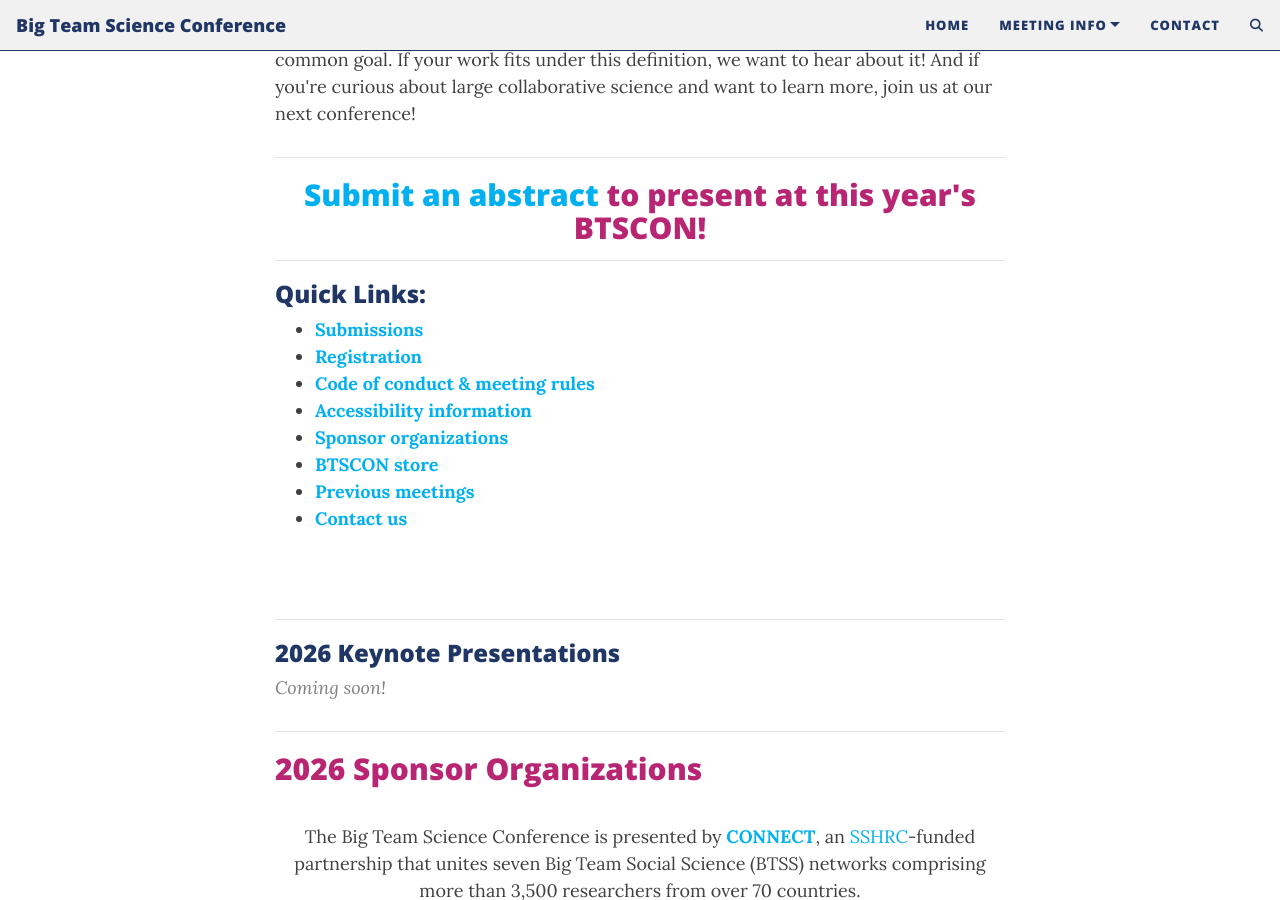
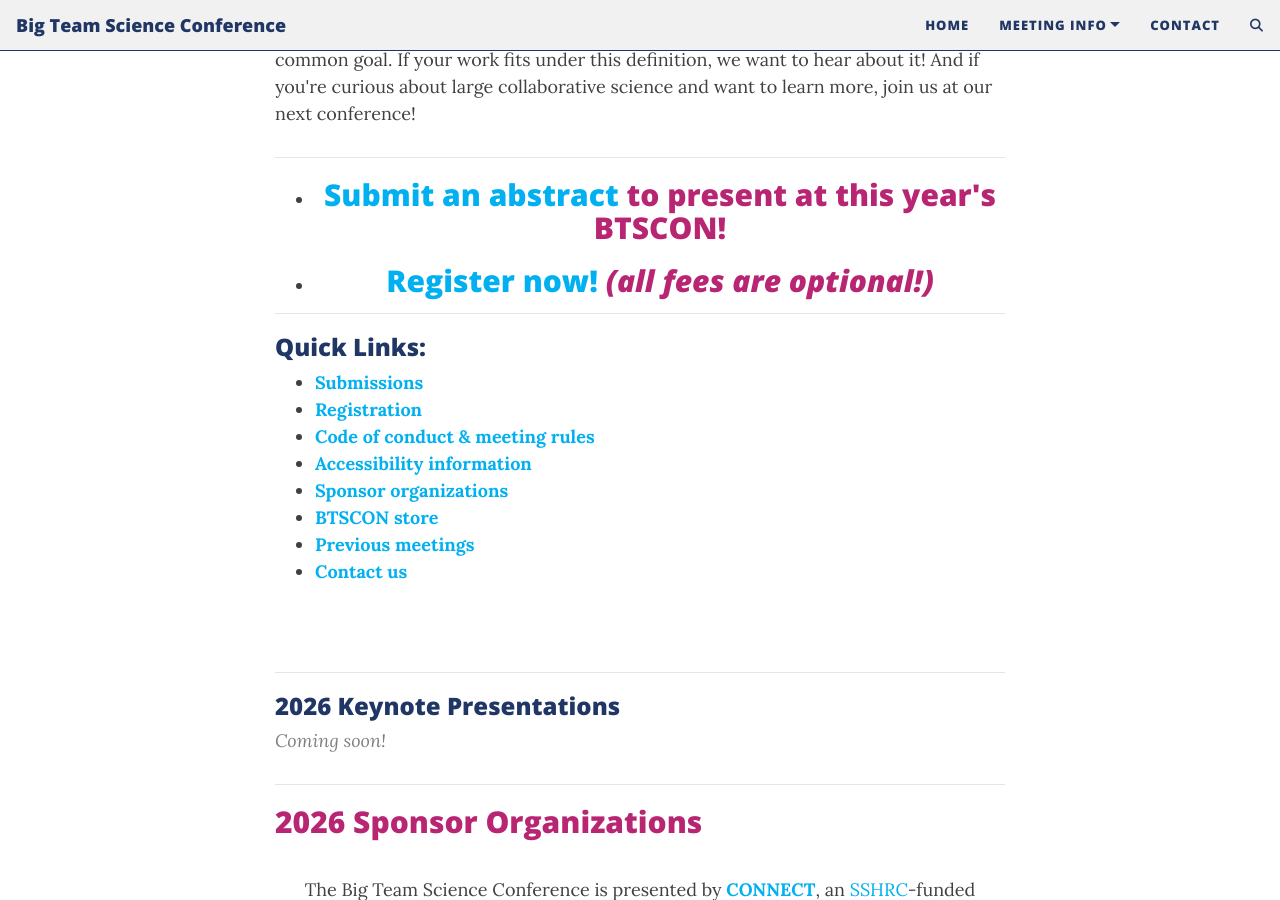
Before and after one commit to bigteamscienceconference/bigteamscienceconference.github.io, a Jekyll site: the page built from index.md, in a window 1280 px wide and 900 px high, scrolled down 713 px. Built offline with Jekyll 4.4.1, drawn with Linux system fonts in a browser that asks for light colours; comment, search, counter and statistics services are not loaded.

Commit message:
update links

```diff
--- a/index.md
+++ b/index.md
@@ -13,18 +13,13 @@
 
 <!--
 ***
-
-<h2 align="center"><a href="{{site.baseurl}}/registration/">Register now!</a> <i>(all fees are optional!)</i></h2>
+<h2 align="center"><a href="{{site.baseurl}}/program/">View the Program</a></h2>
+-->
 
 ***
 
-<h2 align="center"><a href="{{site.baseurl}}/program/">View the Program</a></h2>
--->
-***
-
-<h2 align="center"><a href="{{site.baseurl}}/submissions/">Submit an abstract</a> to present at this year's BTSCON!</h2>
-
-
+* <h2 align="center"><a href="{{site.baseurl}}/submissions/">Submit an abstract</a> to present at this year's BTSCON!</h2>
+* <h2 align="center"><a href="{{site.baseurl}}/registration/">Register now!</a> <i>(all fees are optional!)</i></h2>
 
 ***
 
```
